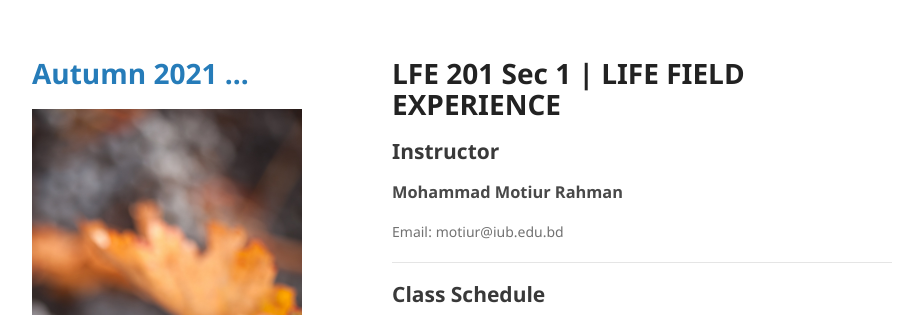
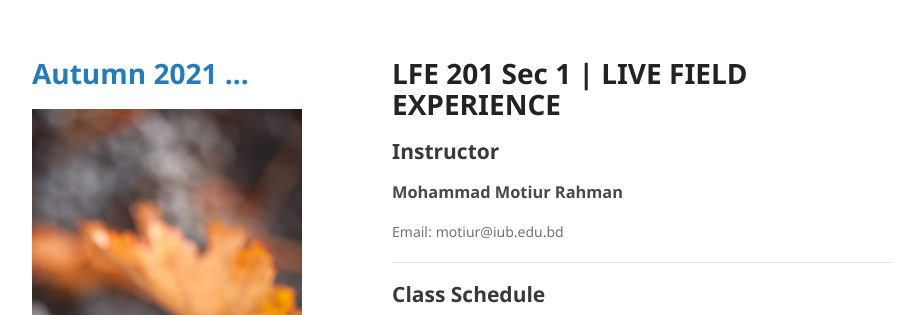
Before and after one commit to mohammadmotiurrahman/mohammadmotiurrahman.github.io, a Jekyll site: the page built from lfe_201/index.md, in a window 1280 px wide. Shown: the top 315 px of the page, without its empty margins (178-1101 px from the left). Built offline with Jekyll 4.4.1, drawn with Linux system fonts in a browser that asks for light colours; our own code applies the rules of GitHub Pages for plain Markdown files.

Commit message:
Update index.md

```diff
--- a/lfe_201/index.md
+++ b/lfe_201/index.md
@@ -1,4 +1,4 @@
-# LFE 201 Sec 1 | LIFE FIELD EXPERIENCE
+# LFE 201 Sec 1 | LIVE FIELD EXPERIENCE
 
 ## Instructor
 ### Mohammad Motiur Rahman
```
